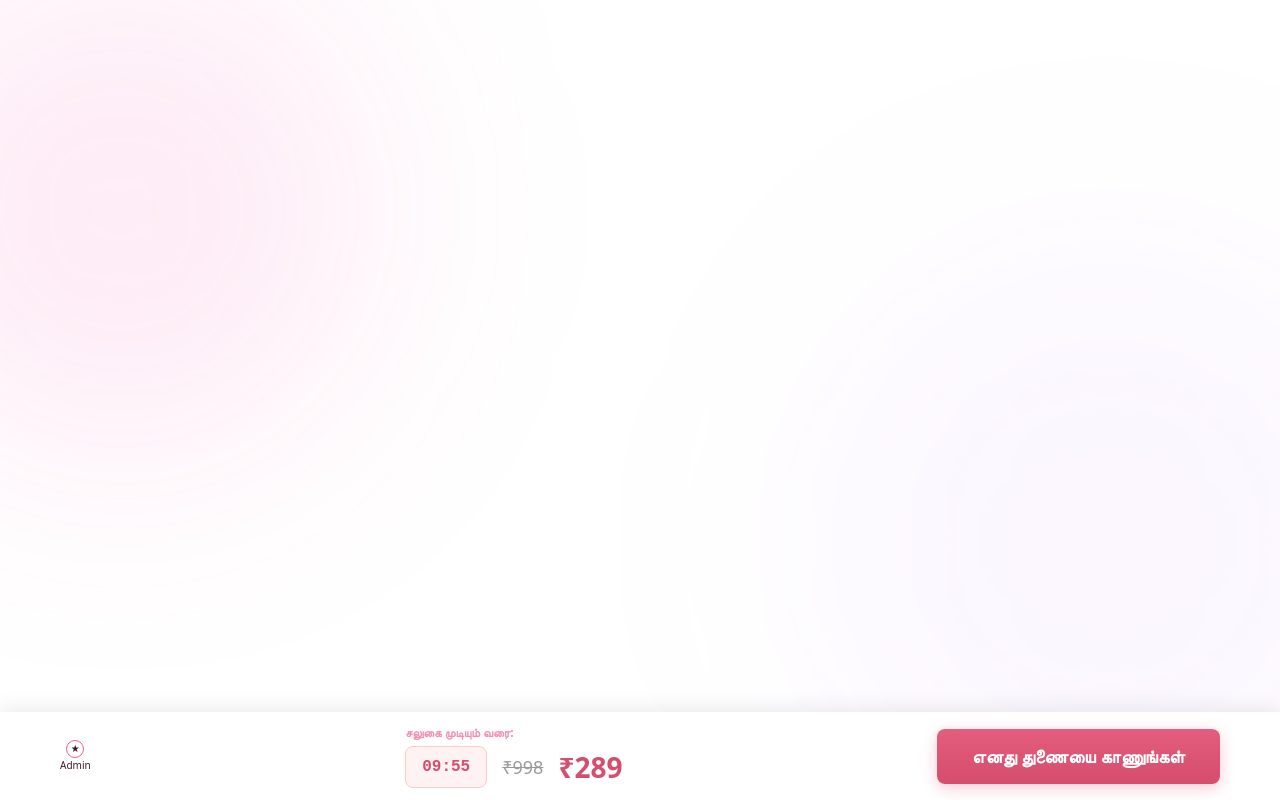
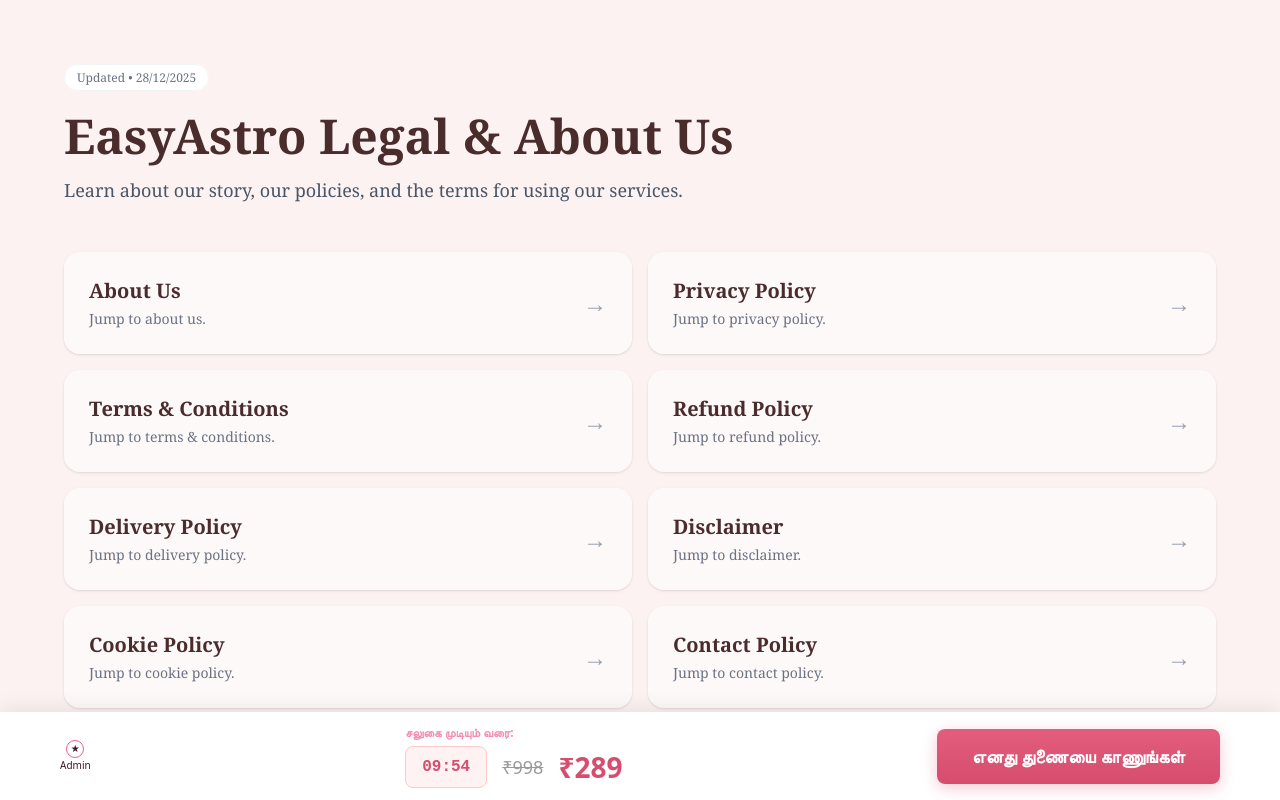
Before and after one commit to Aarohi113/SoulSketch, a React (Vite) app in the folder frontend/: page /tamil-policy in a window 1280 px wide. Shown: the top 800 px of the page. Built offline with nearby package versions, Linux system fonts and the light colour scheme.

Commit message:
Update App.jsx

```diff
--- a/frontend/src/App.jsx
+++ b/frontend/src/App.jsx
@@ -14,7 +14,7 @@
 import Faq from './components/FAQ';
 import Cart from './components/Cart'
 import AdminPanel from './components/AdminPanel';
-import policy from './components/policy';
+import Policy from './components/policy';
  // Naya Cart page import karein
 
 // Home Page Component (Saare purane sections yahan rahenge)
@@ -63,7 +63,7 @@
 
             {/* Soulmate Cart Page */}
             {/* <Route path="/Cart" element={<Cart />} /> */}
-           <Route path="/tamil-policy" element={<policy/>}/>
+           <Route path="/tamil-policy" element={<Policy/>}/>
             <Route path="/tamil-cart" element={<Cart />} />
             <Route path="/admin" element={<AdminPanel />} />
           </Routes>
```
